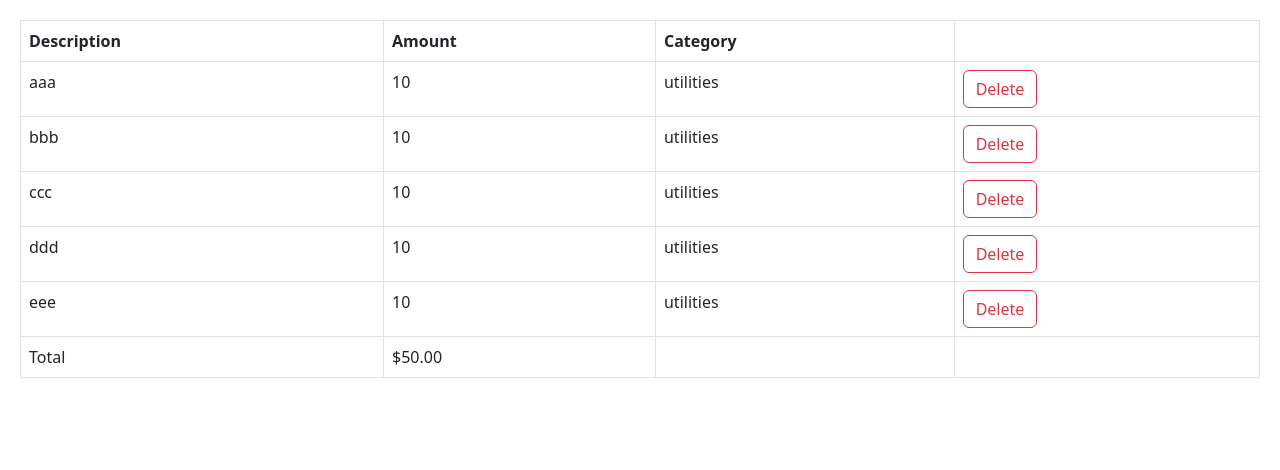
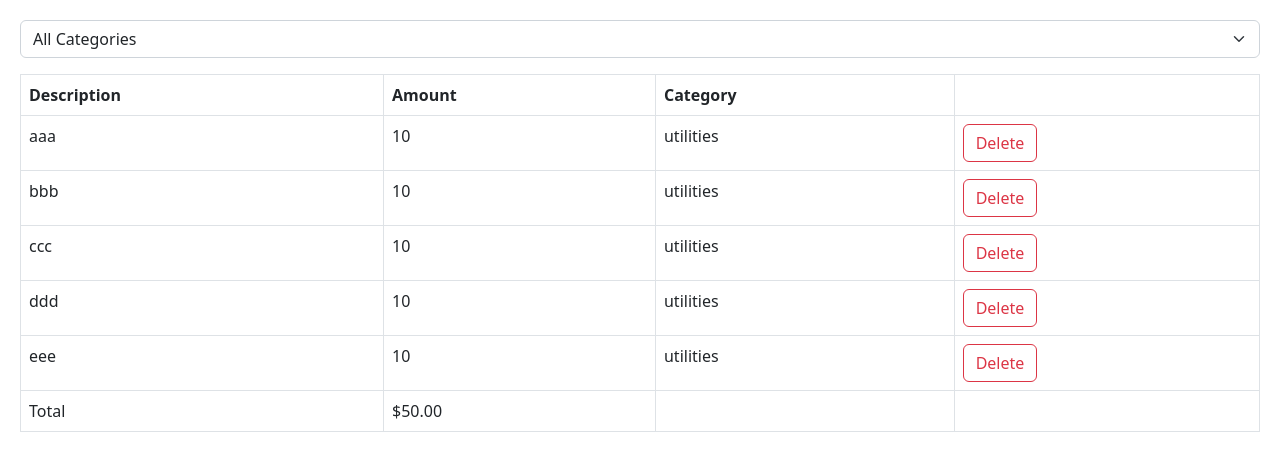
Before and after one commit to harshithgowdakt/react-vite-project, a React (Vite) app: page / in a window 1280 px wide. Shown: the top 470 px of the page. Built offline with nearby package versions, Linux system fonts and the light colour scheme.

Commit message:
expense filter

```diff
--- a/src/App.tsx
+++ b/src/App.tsx
@@ -1,8 +1,10 @@
 import { useState } from "react";
 import Form from "./components/Form";
 import ExpenseList from "./expense-tracker/component/ExpenseList";
+import ExpenseFilter from "./expense-tracker/component/ExpenseFilter";
 
 function App() {
+  const [selectedCategory, setSelectedCategory] = useState("");
   const [expenses, setExpenses] = useState([
     { id: 1, description: "aaa", amount: 10, category: "utilities" },
     { id: 2, description: "bbb", amount: 10, category: "utilities" },
@@ -11,10 +13,19 @@
     { id: 5, description: "eee", amount: 10, category: "utilities" },
   ]);
 
+  const visibleExpenses = selectedCategory
+    ? expenses.filter((e) => e.category === selectedCategory)
+    : expenses;
+
   return (
     <div>
+      <div className="mb-3">
+        <ExpenseFilter
+          onSelectCategory={(category) => setSelectedCategory(category)}
+        ></ExpenseFilter>
+      </div>
       <ExpenseList
-        expenses={expenses}
+        expenses={visibleExpenses}
         onDelete={(id) =>
           setExpenses(expenses.filter((expense) => id != expense.id))
         }
--- /dev/null
+++ b/src/expense-tracker/component/ExpenseFilter.tsx
@@ -0,0 +1,21 @@
+import React from "react";
+
+interface Props {
+  onSelectCategory: (category: string) => void;
+}
+
+const ExpenseFilter = ({ onSelectCategory }: Props) => {
+  return (
+    <select
+      className="form-select"
+      onChange={(event) => onSelectCategory(event.target.value)}
+    >
+      <option value="">All Categories</option>
+      <option value="groceries">groceries</option>
+      <option value="utilities">utilities</option>
+      <option value="entertainment">entertainment</option>
+    </select>
+  );
+};
+
+export default ExpenseFilter;
--- a/src/expense-tracker/component/ExpenseList.tsx
+++ b/src/expense-tracker/component/ExpenseList.tsx
@@ -11,6 +11,7 @@
 }
 
 const ExpenseList = ({ expenses, onDelete }: Props) => {
+  if (expenses.length <= 0) return null;
   return (
     <table className="table table-bordered">
       <thead>
```
